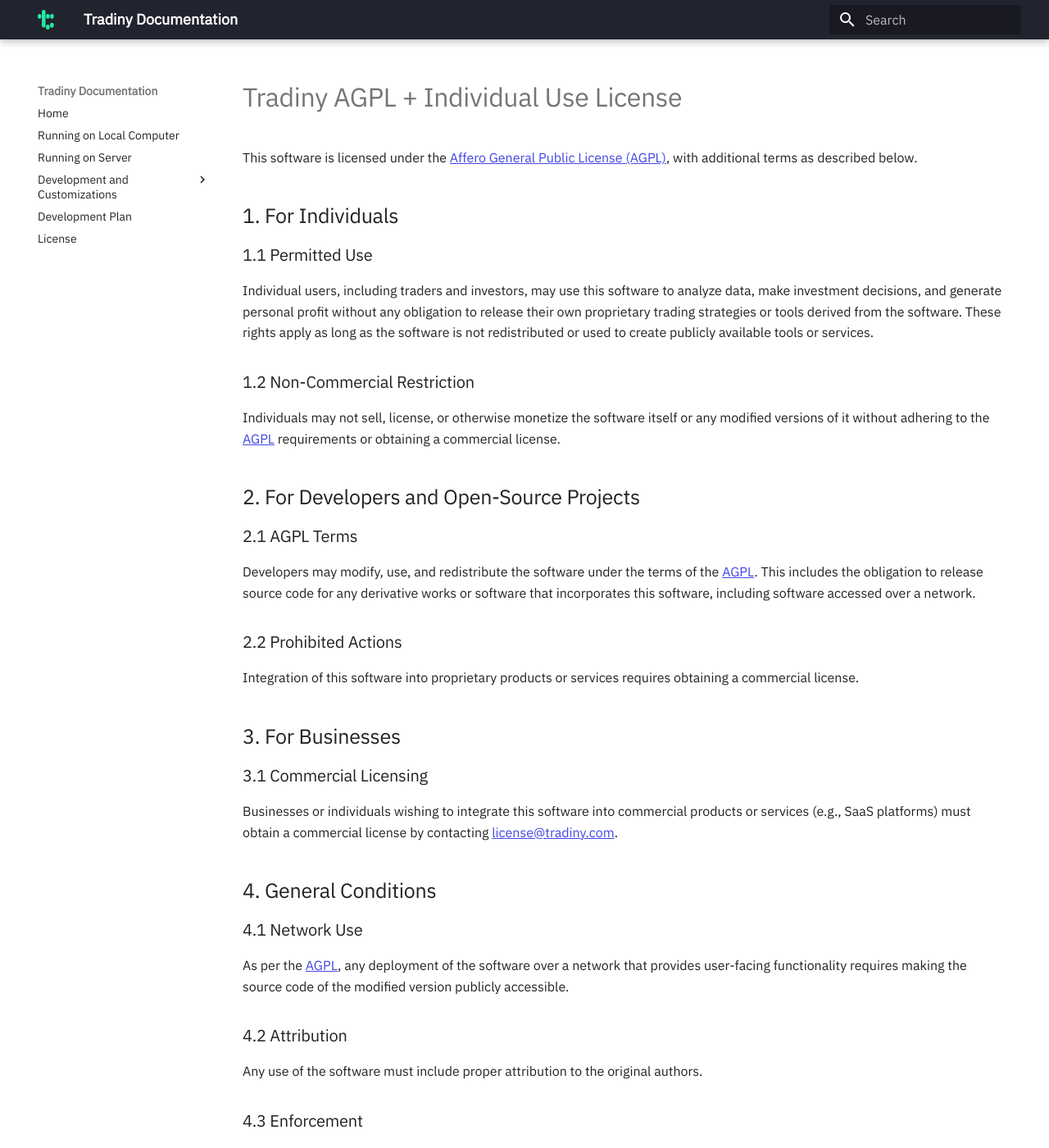
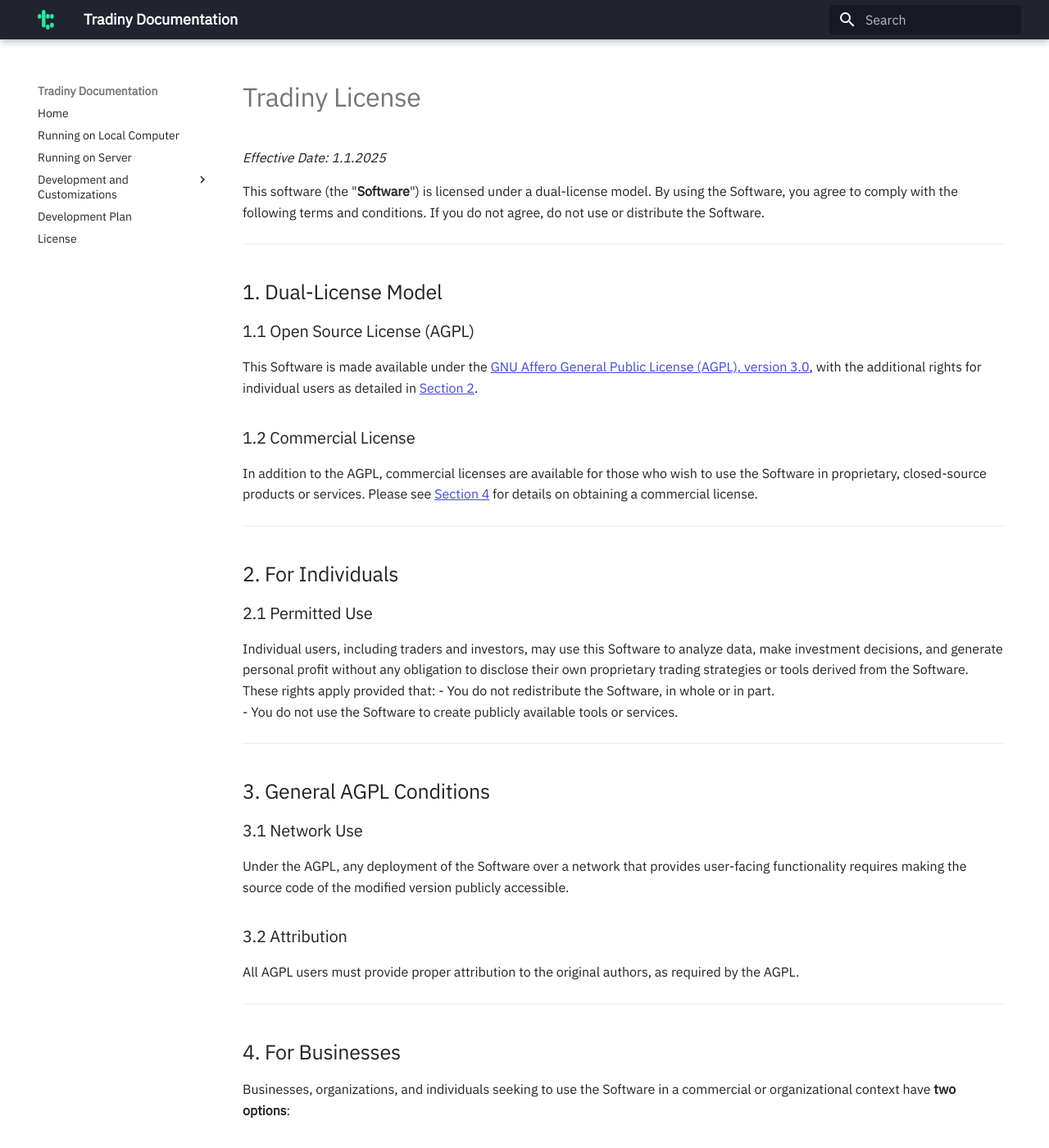
Before and after one commit to tradiny/tradiny, an MkDocs documentation site: the page built from docs/docs/license.md, in a window 1280 px wide and 1400 px high. Shown: the whole window at 82% size. Built offline with MkDocs 1.6.1 and Material for MkDocs 9.7.7, drawn with Linux system fonts in a browser that asks for light colours; some of the changed text lies outside the part shown.

Commit message:
ADD: License FAQ and additional clarifications

```diff
--- a/docs/docs/license.md
+++ b/docs/docs/license.md
@@ -1,43 +1,79 @@
-# Tradiny AGPL + Individual Use License
+# Tradiny License
+*Effective Date: 1.1.2025*
 
-This software is licensed under the [Affero General Public License (AGPL)](https://www.gnu.org/licenses/agpl-3.0.en.html), with additional terms as described below.
+This software (the "**Software**") is licensed under a dual-license model. By using the Software, you agree to comply with the following terms and conditions. If you do not agree, do not use or distribute the Software.
 
-## 1. For Individuals
+---
 
-### 1.1 Permitted Use
+## 1. Dual-License Model
 
-Individual users, including traders and investors, may use this software to analyze data, make investment decisions, and generate personal profit without any obligation to release their own proprietary trading strategies or tools derived from the software. These rights apply as long as the software is not redistributed or used to create publicly available tools or services.
+### 1.1 Open Source License (AGPL)
+This Software is made available under the [GNU Affero General Public License (AGPL), version 3.0](https://www.gnu.org/licenses/agpl-3.0.en.html), with the additional rights for individual users as detailed in [Section 2](#2-for-individuals).
 
-### 1.2 Non-Commercial Restriction
+### 1.2 Commercial License
+In addition to the AGPL, commercial licenses are available for those who wish to use the Software in proprietary, closed-source products or services. Please see [Section 4](#4-for-businesses) for details on obtaining a commercial license.
 
-Individuals may not sell, license, or otherwise monetize the software itself or any modified versions of it without adhering to the [AGPL](https://www.gnu.org/licenses/agpl-3.0.en.html) requirements or obtaining a commercial license.
+---
 
-## 2. For Developers and Open-Source Projects
+## 2. For Individuals
 
-### 2.1 AGPL Terms
+### 2.1 Permitted Use
+Individual users, including traders and investors, may use this Software to analyze data, make investment decisions, and generate personal profit without any obligation to disclose their own proprietary trading strategies or tools derived from the Software. These rights apply provided that:
+- You do not redistribute the Software, in whole or in part.
+- You do not use the Software to create publicly available tools or services.
 
-Developers may modify, use, and redistribute the software under the terms of the [AGPL](https://www.gnu.org/licenses/agpl-3.0.en.html). This includes the obligation to release source code for any derivative works or software that incorporates this software, including software accessed over a network.
+---
 
-### 2.2 Prohibited Actions
+## 3. General AGPL Conditions
 
-Integration of this software into proprietary products or services requires obtaining a commercial license.
+### 3.1 Network Use
+Under the AGPL, any deployment of the Software over a network that provides user-facing functionality requires making the source code of the modified version publicly accessible.
 
-## 3. For Businesses
+### 3.2 Attribution
+All AGPL users must provide proper attribution to the original authors, as required by the AGPL.
 
-### 3.1 Commercial Licensing
+---
 
-Businesses or individuals wishing to integrate this software into commercial products or services (e.g., SaaS platforms) must obtain a commercial license by contacting [license@tradiny.com](mailto:license@tradiny.com).
+## 4. For Businesses
 
-## 4. General Conditions
+Businesses, organizations, and individuals seeking to use the Software in a commercial or organizational context have **two options**:
 
-### 4.1 Network Use
+### 4.1 Use Under AGPL
+If you choose to use the Software under the AGPL license, you must:
+- Provide attribution to the original authors.
+- Release any modifications you make to the Software.
 
-As per the [AGPL](https://www.gnu.org/licenses/agpl-3.0.en.html), any deployment of the software over a network that provides user-facing functionality requires making the source code of the modified version publicly accessible.
+### 4.2 Commercial Licensing (No Restrictions)
+If you wish to avoid the AGPL’s requirements (e.g., releasing modifications) or desire additional flexibility for white-labeling, custom development, and new feature creation, you must obtain a commercial license by contacting
+[license@tradiny.com](mailto:license@tradiny.com). This option imposes no such restrictions and allows for customization, white-label solutions, and other proprietary use cases.
 
-### 4.2 Attribution
+---
 
-Any use of the software must include proper attribution to the original authors.
+## Frequently Asked Questions (FAQ)
 
-### 4.3 Enforcement
+### 1. I am a trader or investor. How can I use the Software?
+- You are free to use the Software under the AGPL to analyze data, make investment decisions, and generate personal profit.
+- You have no obligation to release any proprietary strategies or tools that you develop on top of the Software.
+- These rights remain valid as long as you do not redistribute the Software or use it to create publicly available tools or services.
 
-By using this software, you agree to the terms of this license. Unauthorized use or violation of these terms may result in legal action.
+### 2. I want to use the Software in a Docker container.
+**Option 1: AGPL Compliance**
+- If you choose to use the Software under the AGPL, you must provide attribution to the original authors.
+- You must release any modifications to the Software under the AGPL.
+
+**Option 2: Commercial License**
+- If you prefer not to release modifications or provide attribution, you may purchase a commercial license.
+- Contact [license@tradiny.com](mailto:license@tradiny.com) for more information.
+
+### 3. I want to integrate the Software into my app (e.g., embedding, linking, tight coupling, or using it as a dependency).
+If you wish to integrate the Software into your own application, you must:
+1. Release your entire application under the AGPL or a compatible license, and
+2. Provide attribution to the original authors.
+
+If you wish to avoid releasing your application under the AGPL, contact [license@tradiny.com](mailto:license@tradiny.com) to obtain a commercial license.
+
+---
+
+**END OF LICENSE TERMS**
+
+By using the Software, you acknowledge that you have read, understood, and agree to be bound by these terms. If you do not agree to these terms, you must not use, copy, or distribute the Software.
```
Also changed, not shown: LICENSE.md, frontend/LICENSE.md.
